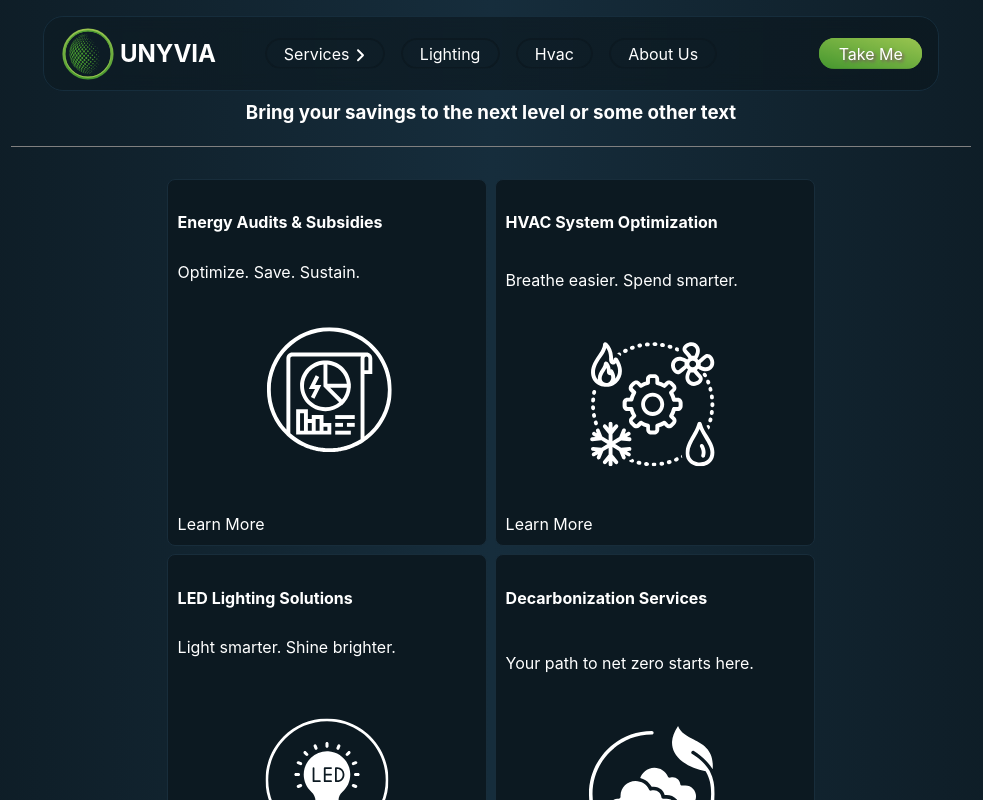
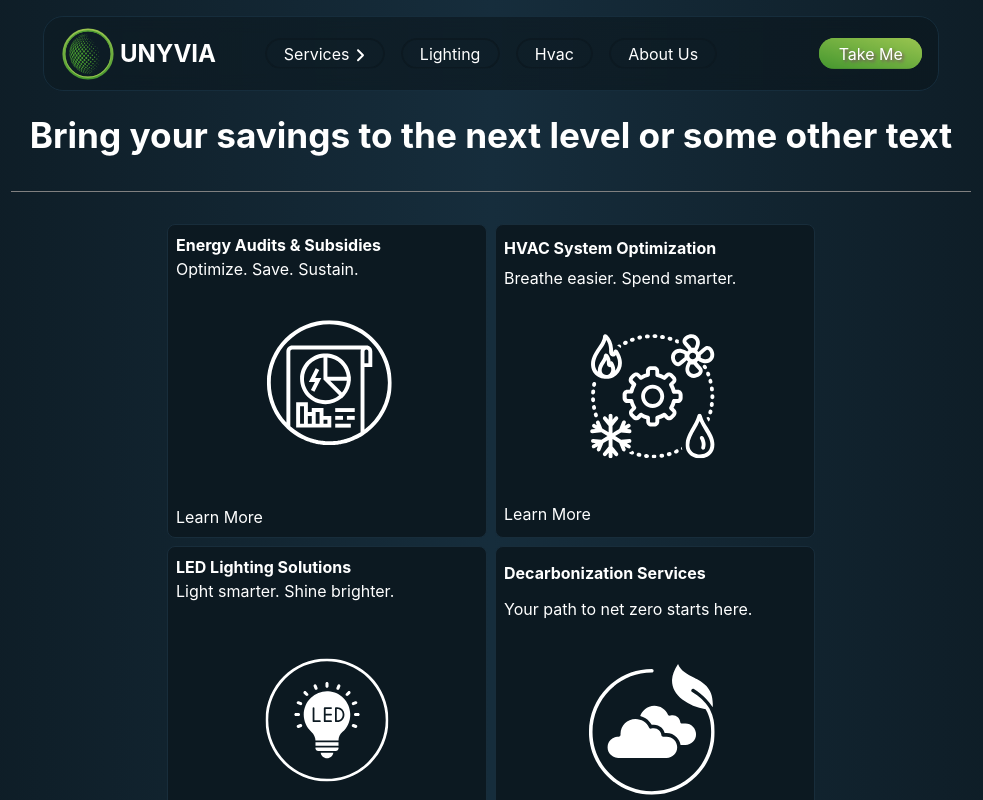
Before and after one commit to SpenyT/unyvia-website, a React (Vite) app: page / in a window 1280 px wide. Shown: the top 800 px of the page, without its empty margins (149-1132 px from the left). Built offline with nearby package versions, Linux system fonts and the light colour scheme.

Commit message:
small card adjustments

```diff
--- a/src/components/home/Services.tsx
+++ b/src/components/home/Services.tsx
@@ -18,9 +18,9 @@ export default function Services() {
         <>
             <div className="service-content">
                 <div className="service-intro">
-                    <h3>
+                    <h2>
                     Bring your savings to the next level or some other text
-                    </h3>
+                    </h2>
                 </div>
                 <div className="divider"></div>
                 <div className="service-menu">
--- a/src/styles/pageStyles/home/services.css
+++ b/src/styles/pageStyles/home/services.css
@@ -7,7 +7,10 @@
     margin-top: 5em;
 
 }
-
+.service-intro h2{
+    font-size: 2.2rem;
+    text-align: center;
+}
 
 .divider{
     width: 100%;
@@ -30,12 +33,12 @@
     width: 20rem;
 
 
-    padding: 0.6em;
+    padding: 0.5em;
     display: flex;
     flex-direction: column;
     background-color:var(--unyvia_navy) ;
     border: 1.5px solid var(--unyvia_navy3);
-    justify-content: space-between;
+    justify-content: space-around;
 
     border-radius: 8px;
     transition: all 0.4s ease;
@@ -44,15 +47,15 @@
 
 }
 
-.service-menu-card-title{
-    min-height: 3.5rem;
+.service-menu-card-title h4{
+
+margin: 0;
 
 }
 
 .service-menu-card-subtitle{
-     min-height: 2rem; /* enough space for 1 line of subtitle text */
-  display: flex;
-  align-items: center;
+    margin-top: 0
+
 
 }
 .service-menu-card .service-menu-card-body{
```
